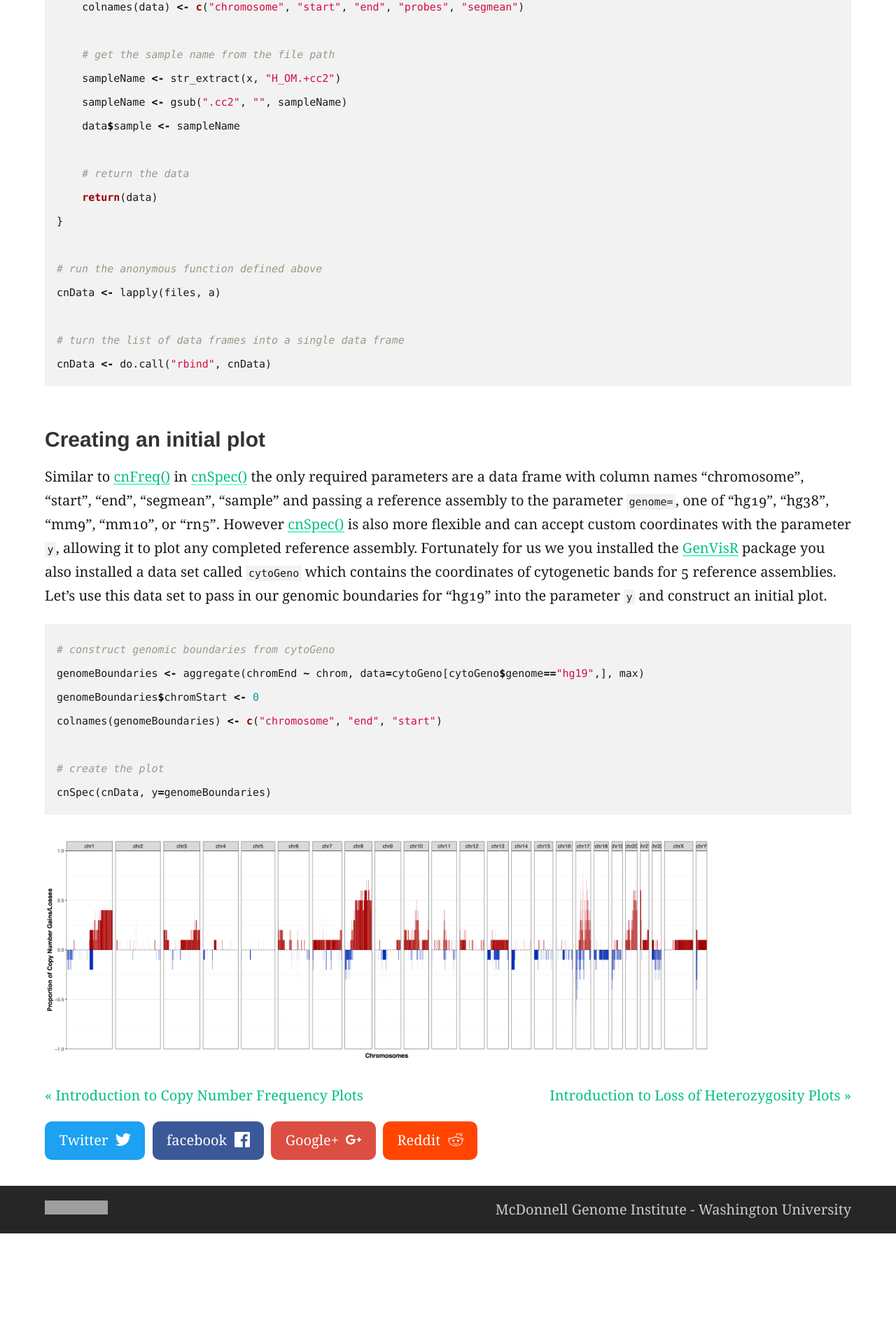
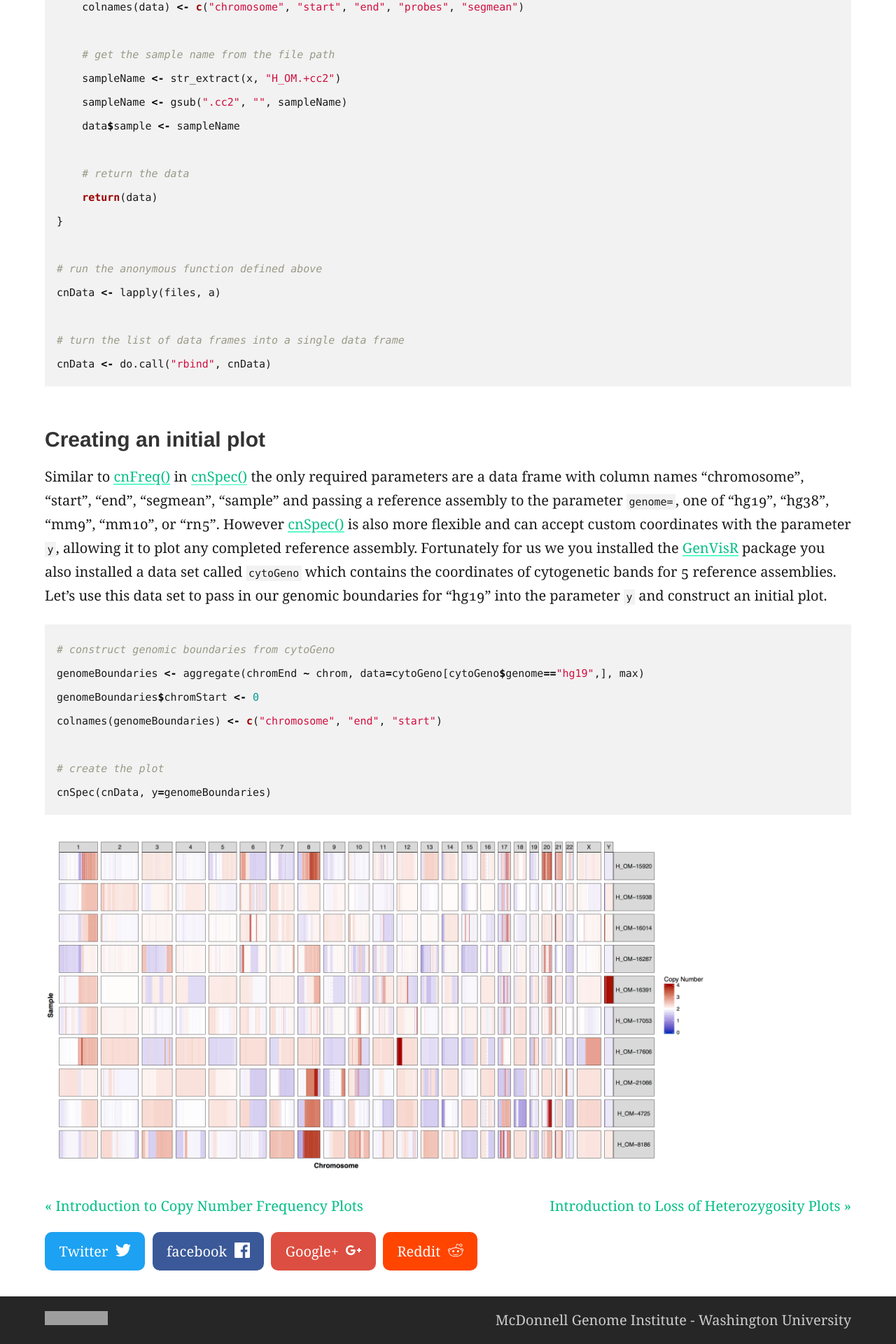
Before and after one commit to griffithlab/genviz.org, a Jekyll site: the page built from _posts/0003-06-01-cnSpec_GenVisR.md, in a window 1280 px wide. Shown: the part 1531-3451 px from the top of the page at 70% size. Built offline with Jekyll 4.4.1, drawn with Linux system fonts in a browser that asks for light colours; before the commit the page ends 3293 px from its top, so only the background shows below that; grey boxes are pictures that could not be loaded.

Commit message:
fixed typo

````diff
--- a/_posts/0003-06-01-cnSpec_GenVisR.md
+++ b/_posts/0003-06-01-cnSpec_GenVisR.md
@@ -56,4 +56,4 @@ colnames(genomeBoundaries) <- c("chromosome", "end", "start")
 cnSpec(cnData, y=genomeBoundaries)
 ```
 
-{% include figure.html image="/assets/GenVisR/cnFreq_v1.png" width="950" %}
+{% include figure.html image="/assets/GenVisR/cnSpec_v1.png" width="950" %}
````
